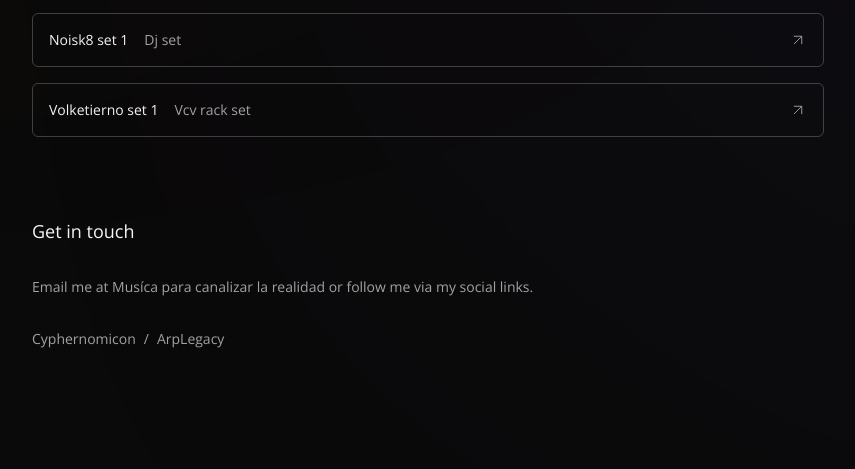
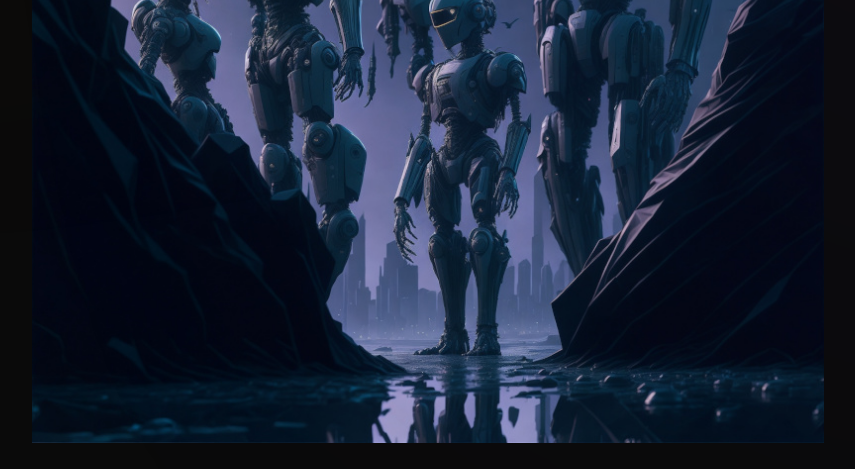
Before and after one commit to Noisk8/cypherlegacy, an Astro site: page / in a window 1280 px wide. Shown: the part 821-1290 px from the top of the page, without its empty margins (212-1067 px from the left). Before the commit the page ends 1234 px from the top, so only its background shows below. Built offline with nearby package versions, Linux system fonts and the light colour scheme; Astro itself is replaced by a stand-in of ours.

Commit message:
See allupdate

```diff
--- a/src/pages/index.astro
+++ b/src/pages/index.astro
@@ -31,7 +31,7 @@ const posts = await getCollection("posts");
         <Link href="/posts" label="See all posts" isUnderline target="_self" />
       </header>
       {posts.length === 0 && <p>Soon, stay connected 👀...</p>}
-
+      <img src="/cypherlegacy2.jpg">
       <section class="flex flex-col gap-4 md:flex-row md:flex-wrap">
         {
           posts.length !== 0 &&
@@ -46,6 +46,8 @@ const posts = await getCollection("posts");
                 />
               ))
         }
+
+
       </section>
     </article>
 
```
Also changed, not shown: public/admin/cms.css, public/cypherlegacy.jpg (added), public/cypherlegacy2.jpg (added).
